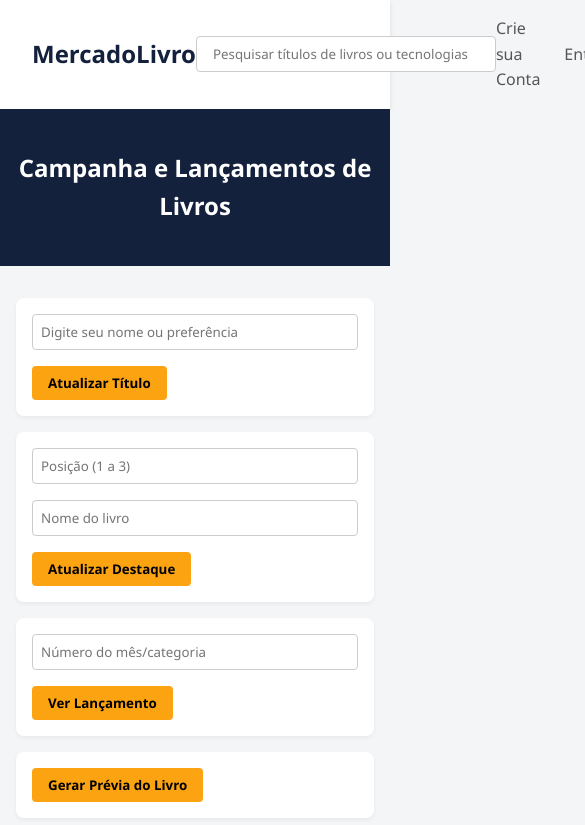
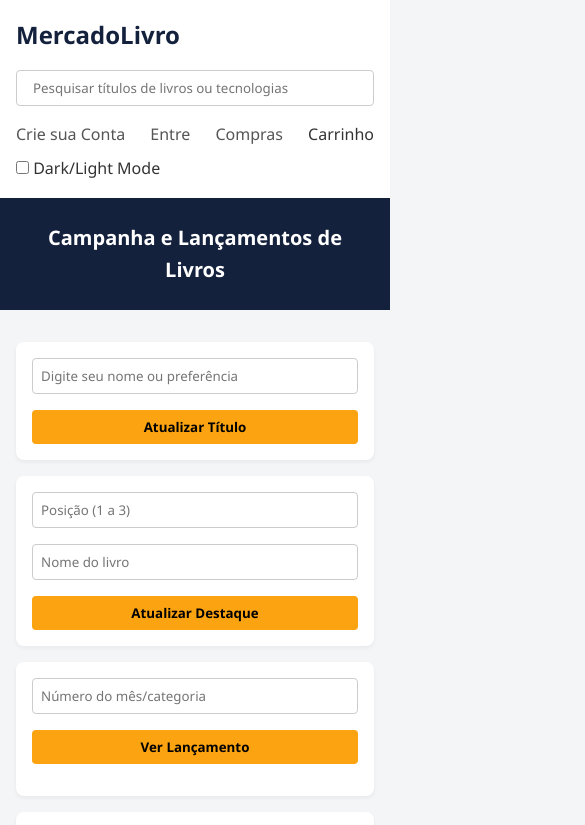
Before and after one commit to Mercado-de-Livro/MercadoLivro, a plain HTML site: page index.html in a window 390 px wide. Shown: the top 825 px of the page, 585 px wide, since content can reach past the window. Drawn offline with Linux system fonts and the light colour scheme.

Commit message:
Feat: adicionando responsividade para mobile

```diff
--- a/src/css/estilo.css
+++ b/src/css/estilo.css
@@ -202,3 +202,44 @@ body.dark-mode footer {
   color: #aaa;
   border-top: 1px solid #333;
 }
+
+
+@media (max-width: 768px) {
+
+  header {
+    flex-direction: column;
+    align-items: stretch;
+    gap: 1rem;
+    padding: 1rem;
+  }
+
+  .search-bar input {
+    width: 100%;
+  }
+
+  nav {
+    justify-content: space-between;
+    flex-wrap: wrap;
+    gap: 0.5rem;
+  }
+
+
+  .banner-promocional {
+    padding: 1.5rem 1rem;
+  }
+
+  .banner-promocional h2 {
+    font-size: 1.25rem;
+  }
+
+
+  .interactive-section {
+    flex-direction: column;
+    align-items: stretch;
+  }
+
+  .interactive-section input,
+  .interactive-section button {
+    width: 100%;
+  }
+}
```
